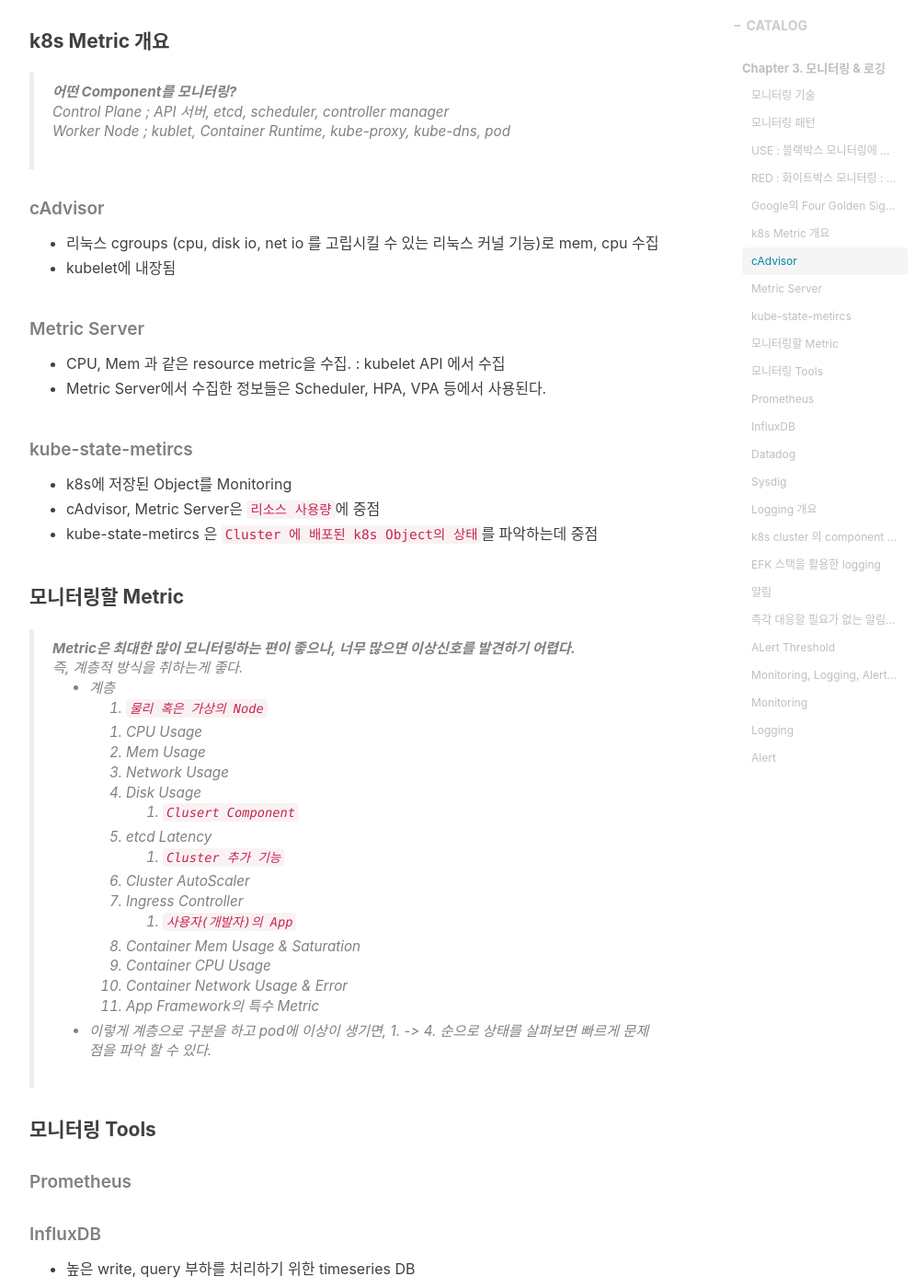
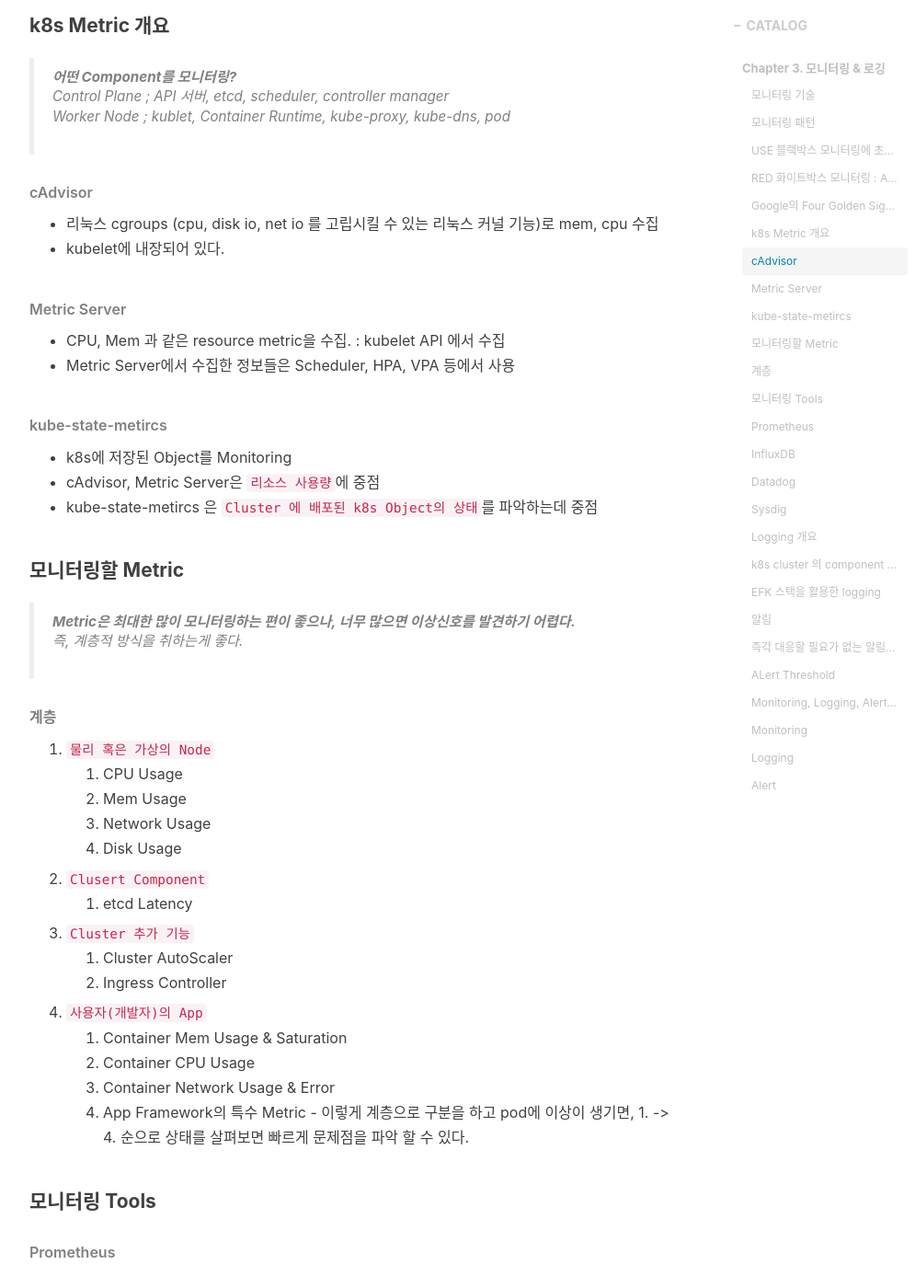
Before and after one commit to ggoowlgns/ggoowlgns.github.io, a Jekyll site: the page built from _posts/kubernetes/2021-07-18-k8s_bp_3_1-post.md, in a window 1280 px wide and 1400 px high, scrolled down 1566 px. Shown: the whole window at 92% size, without its empty margins (233-1228 px from the left). Built offline with Jekyll 4.4.1, drawn with Linux system fonts in a browser that asks for light colours; nearby versions of some CDN libraries; our own code applies the rules of GitHub Pages for plain Markdown files; comment, search, counter and statistics services are not loaded; some of the changed text lies outside the part shown.

Commit message:
bp 3_1 수정

```diff
--- a/_posts/kubernetes/2021-07-18-k8s_bp_3_1-post.md
+++ b/_posts/kubernetes/2021-07-18-k8s_bp_3_1-post.md
@@ -24,22 +24,20 @@
   - `App 상태에 초점` : Http 요청수, 500 오류 수, latency 등
   - 시스템의 상태가 `왜` 이런지 파악
 
-
-
 #### 모니터링 패턴
-##### USE : `블랙박스 모니터링`에 초점 - `리소스 파악`
-  - Utilzation : 사용률
-  - Saturation : 포화도
-  - Error : 오류율
-##### RED : `화이트박스 모니터링` : `App의 최종 UX를 모니터링`
-  - Request : 요청
-  - Error : 오류율
-  - Duration : 소요시간
-##### `Google의 Four Golden Siganls (RED의 부모)`
-  - Latency : 요청을 처리하는데 걸리는 시간
-  - Traffic : 시스템에 존재하는 요청의 양
-  - Error : 요청 실패율
-  - Saturation : 서비스의 사용률
+###### USE `블랙박스 모니터링`에 초점 - `리소스 파악`
+- Utilzation : 사용률
+- Saturation : 포화도
+- Error : 오류율
+###### RED `화이트박스 모니터링` : `App의 최종 UX를 모니터링`
+- Request : 요청
+- Error : 오류율
+- Duration : 소요시간
+###### `Google의 Four Golden Siganls (RED의 부모)`
+- Latency : 요청을 처리하는데 걸리는 시간
+- Traffic : 시스템에 존재하는 요청의 양
+- Error : 요청 실패율
+- Saturation : 서비스의 사용률
 
 
 
@@ -48,15 +46,15 @@
 > : Control Plane ; API 서버, etcd, scheduler, controller manager
 > : Worker Node ; kublet, Container Runtime, kube-proxy, kube-dns, pod
 
-##### cAdvisor
+###### cAdvisor
 - 리눅스 cgroups (cpu, disk io, net io 를 고립시킬 수 있는 리눅스 커널 기능)로 mem, cpu 수집
-- kubelet에 내장됨
+- kubelet에 내장되어 있다.
 
-##### Metric Server
+###### Metric Server
 - CPU, Mem 과 같은 resource metric을 수집. : kubelet API 에서 수집
-- Metric Server에서 수집한 정보들은 Scheduler, HPA, VPA 등에서 사용된다.
+- Metric Server에서 수집한 정보들은 Scheduler, HPA, VPA 등에서 사용
 
-##### kube-state-metircs
+###### kube-state-metircs
 - k8s에 저장된 Object를 Monitoring
 - cAdvisor, Metric Server은 `리소스 사용량`에 중점
 - kube-state-metircs 은 `Cluster 에 배포된 k8s Object의 상태`를 파악하는데 중점
@@ -65,7 +63,8 @@
 #### 모니터링할 Metric
 > Metric은 최대한 많이 모니터링하는 편이 좋으나, 너무 많으면 이상신호를 발견하기 어렵다.
 > : 즉, 계층적 방식을 취하는게 좋다.
-- 계층
+
+###### 계층
   1. `물리 혹은 가상의 Node`
      1. CPU Usage
      2. Mem Usage
@@ -84,11 +83,11 @@
 - 이렇게 계층으로 구분을 하고 pod에 이상이 생기면, 1. -> 4. 순으로 상태를 살펴보면 빠르게 문제점을 파악 할 수 있다.
 
 #### 모니터링 Tools
-##### Prometheus
-##### InfluxDB
+###### Prometheus
+###### InfluxDB
 - 높은 write, query 부하를 처리하기 위한 timeseries DB
-##### Datadog
-##### Sysdig
+###### Datadog
+###### Sysdig
 
 
 #### Logging 개요
@@ -100,7 +99,7 @@
 - 로그 디버그는 필요악 이다.
   - 최종 UX를 통해 살펴보면 30~45일 정도의 로그를 보관하는 것이 좋다.
 
-##### k8s cluster 의 component log
+#### k8s cluster 의 component log
 - Node log
 - k8s Control Plane log
   - API server
@@ -110,20 +109,22 @@
 - container app log
 
 
-##### EFK 스택을 활용한 logging
+#### EFK 스택을 활용한 logging
 > EFK : Elastic Search, Fluentd, Kibana 의 약자
 > - Elastic Search : 검색 엔진
 > - Fluentd : k8s 환경에서 Elastic Search 로 로그 전송
 > - Kibana : Elastic Search 에 저장된 로그를 보기 위한 시각화 도구
 
-> EFK 로 처음 구현을 해보는 것이 처음에는 좋지만, 로깅 플랫폼을 관리하는 것이 정말 가치가 있는지? 를 봤을때 일반적으로는 가치가 없다. -> 굉장히 관리하기가 복잡하다.
+> EFK 로 처음 구현을 해보는 것이 처음에는 좋지만, 로깅 플랫폼을 관리하는 것이 정말 가치가 있는지? 를 봤을때 `일반적으로는 가치가 없다.` -> `굉장히 관리하기가 복잡`하다.
 
 
-##### 알림
+#### 알림
 > 알림은 양날의 검이다. : 너무 많은 알림을 날리면 중요한 이벤트를 놓칠 수도 있다.
 > ex) 파드가 실패할 때마다 알림을 해야하나? : k8s 의 묘미는 자동으로 컨테이너의 상태를 체크해서 재시작을 하는데 있다. -> 일반적인 상식과는 다르게 이런 상황은 모니터링 할 필요가 없다.
+
 - 알림을 하는 대상(정책)을 고민해서 선택할 필요가 있다.
 - `사람이 즉각 대응해야 하며, app 의 UX에 영향을 주는 문제라면 대기중인 엔지니어에게 즉각 알림을 줘야 한다.`
+
 ###### 즉각 대응할 필요가 없는 알림을 처리하는 방법은 문제를 자동으로 해결하는 것
 - App Deployment 에서 k8s liveness probe 를 활용하면 응답이 없는 프로세스를 자동으로 복원하는데 도움을 얻을 수 있다.
 
@@ -133,7 +134,7 @@
 - 수신하는 대상을 문제에 책임이 있는 사람에게만 알려야 한다.
 
 
-##### Monitoring, Logging, Alert Best Practice
+#### Monitoring, Logging, Alert Best Practice
 ###### Monitoring
 - Node & k8s의 모든 Component에 대한 Usage, Saturation, Error 모니터링
 - `블랙박스` : 시스템의 예측하기 힘든 상태 & 징후를 모니터링
```
